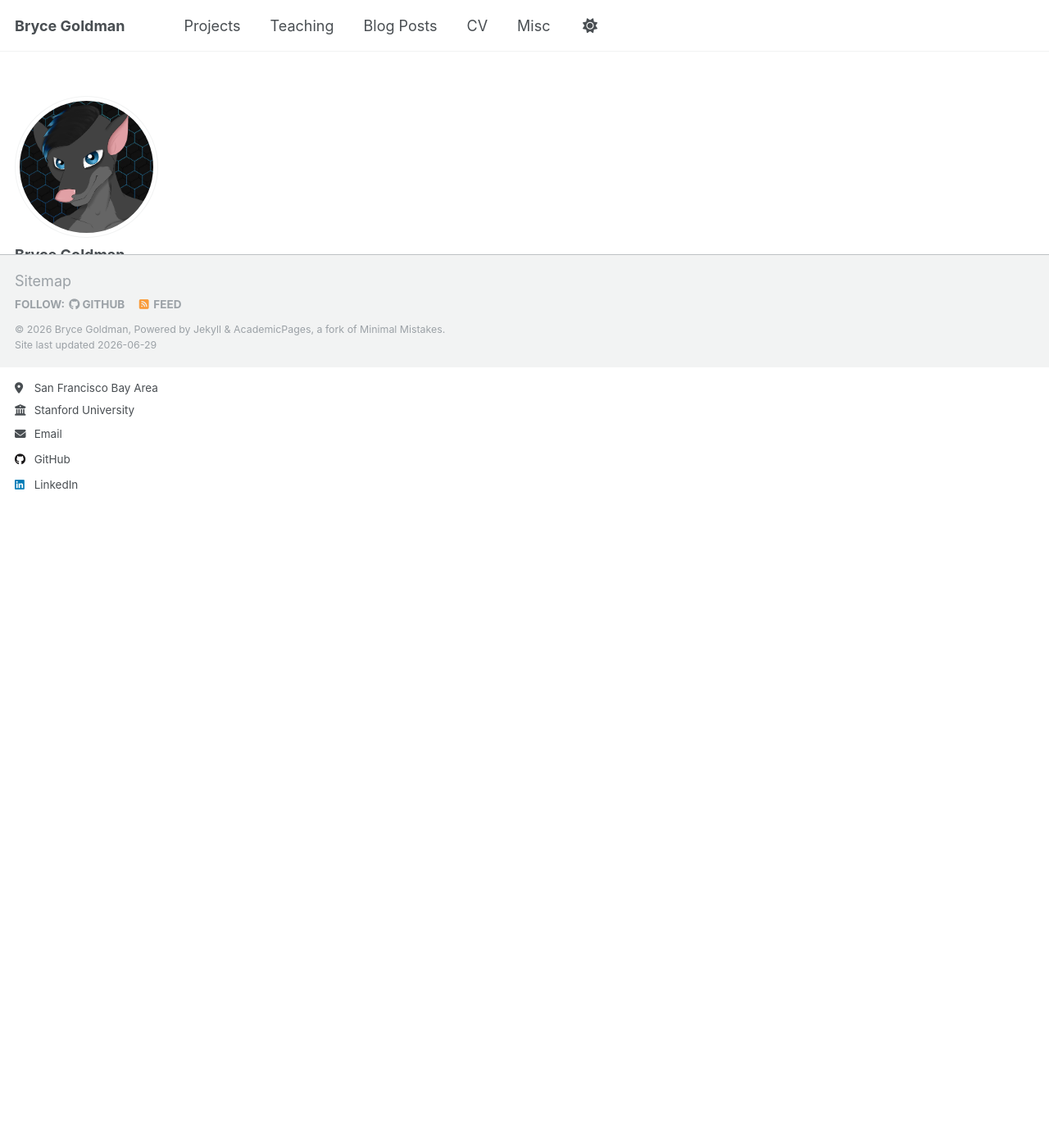
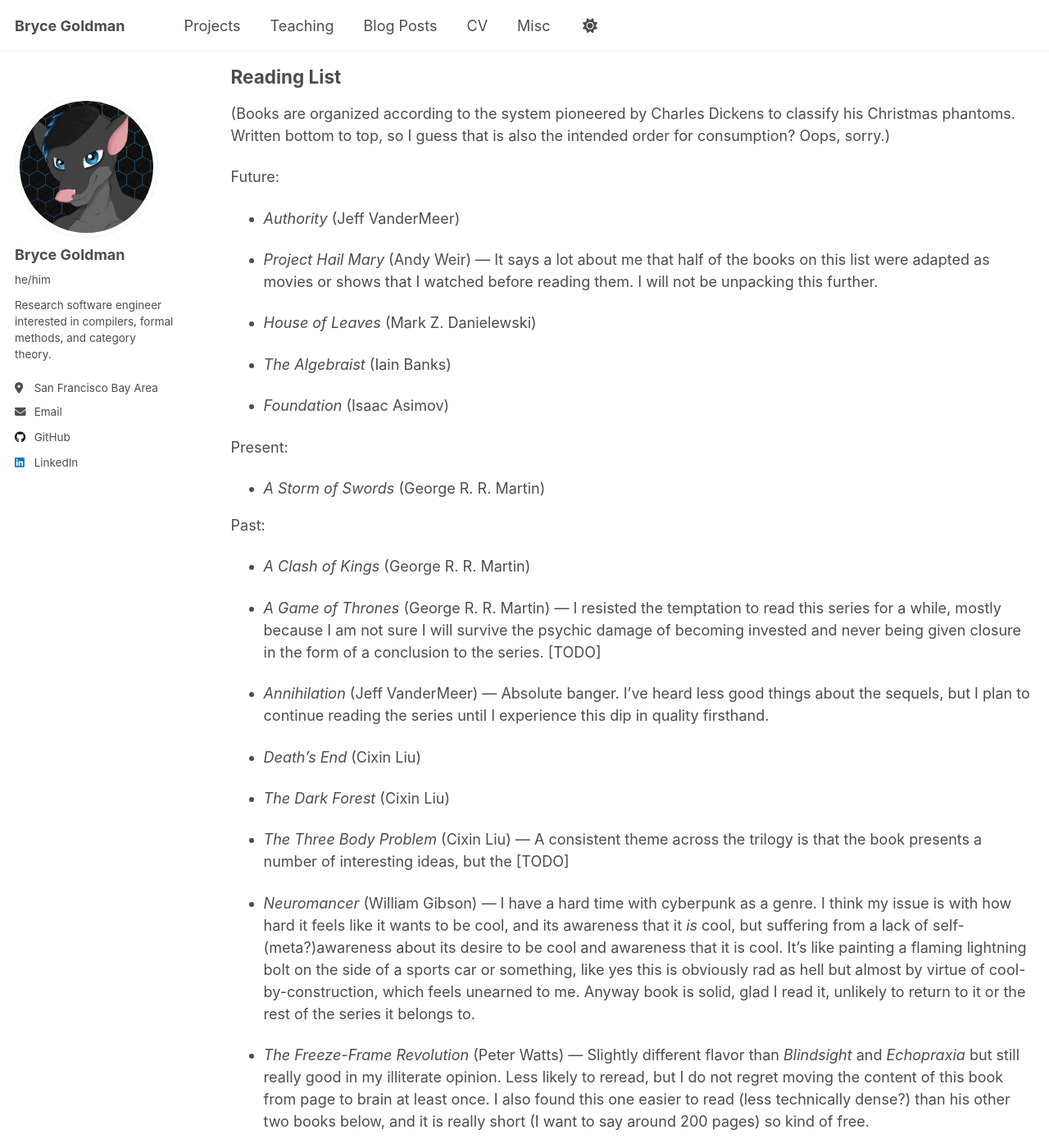
Before and after one commit to Alkizar/alkizar.github.io, a Jekyll site: the page built from _pages/misc.md, in a window 1280 px wide and 1400 px high, scrolled down 1229 px. Shown: the whole window at 82% size. Built offline with Jekyll 4.4.1, drawn with Linux system fonts in a browser that asks for light colours; some of the changed text lies outside the part shown.

Commit message:
Added book review section

```diff
--- a/_config.yml
+++ b/_config.yml
@@ -25,9 +25,9 @@ author:
   avatar           : "profile.PNG"
   name             : "Bryce Goldman"
   pronouns         : "he/him" # example: "she/her"
-  bio              : "Master's student studying programming languages, compilers, and category theory."
+  bio              : "Research software engineer interested in compilers, formal methods, and category theory."
   location         : "San Francisco Bay Area"
-  employer         : "Stanford University"
+  employer         : #"Stanford University"
   uri              : #https://profiles.stanford.edu/bryce-goldman
   email            : "bryceggoldman@gmail.com"
 
--- a/_pages/misc.md
+++ b/_pages/misc.md
@@ -49,7 +49,52 @@ Young couple on BART<br>
 I would be grateful if you'd<br>
 stop fucking smoking
 
+Reading List
+------
 
+(Books are organized according to the system pioneered by Charles Dickens to classify his Christmas phantoms. Written bottom to top, so I guess that is also the intended order for consumption? Oops, sorry.)
+
+Future:
+
+* *Authority* (Jeff VanderMeer)
+
+* *Project Hail Mary* (Andy Weir) --- It says a lot about me that half of the books on this list were adapted as movies or shows that I watched before reading them. I will not be unpacking this further.
+
+* *House of Leaves* (Mark Z. Danielewski)
+
+* *The Algebraist* (Iain Banks)
+
+* *Foundation* (Isaac Asimov)
+
+Present:
+
+* *A Storm of Swords* (George R. R. Martin)
+
+Past:
+
+* *A Clash of Kings* (George R. R. Martin)
+
+* *A Game of Thrones* (George R. R. Martin) --- I resisted the temptation to read this series for a while, mostly because I am not sure I will survive the psychic damage of becoming invested and never being given closure in the form of a conclusion to the series. [TODO]
+
+* *Annihilation* (Jeff VanderMeer) --- Absolute banger. I've heard less good things about the sequels, but I plan to continue reading the series until I experience this dip in quality firsthand.
+
+* *Death's End* (Cixin Liu)
+
+* *The Dark Forest* (Cixin Liu)
+
+* *The Three Body Problem* (Cixin Liu) --- A consistent theme across the trilogy is that the book presents a number of interesting ideas, but the [TODO]
+
+* *Neuromancer* (William Gibson) --- I have a hard time with cyberpunk as a genre. I think my issue is with how hard it feels like it wants to be cool, and its awareness that it *is* cool, but suffering from a lack of self-(meta?)awareness about its desire to be cool and awareness that it is cool. It's like painting a flaming lightning bolt on the side of a sports car or something, like yes this is obviously rad as hell but almost by virtue of cool-by-construction, which feels unearned to me. Anyway book is solid, glad I read it, unlikely to return to it or the rest of the series it belongs to.
+
+* *The Freeze-Frame Revolution* (Peter Watts) --- Slightly different flavor than *Blindsight* and *Echopraxia* but still really good in my illiterate opinion. Less likely to reread, but I do not regret moving the content of this book from page to brain at least once. I also found this one easier to read (less technically dense?) than his other two books below, and it is really short (I want to say around 200 pages) so kind of free.
+
+* *Echopraxia* (Peter Watts) --- Didn't quite capture the magic of the *Blindsight*, but still a really great sidequel to the latter, and I am very likely to reread *Echopraxia* at some point in my future.
+
+* *Blindsight* (Peter Watts) --- Probably my favorite science fiction novel at this point. I think based on where I have placed this book in the loose chronology of things I've read the past few years this would have been my third(?) reading. Will read again with probability close to 1.
+
+* *Exhalation* (Ted Chiang) --- I found this anthology to be less engaging than its predecessor. Finishing "The Lifecycle of Software Objects" began to feel like a chore, and I really didn't feel like I gained anything as a reader from it dragging on as long as it did. A few interesting ideas were presented, but it fell short of asking some of the more uncomfortable questions that I felt like it had to be setting up. I don't know, maybe I am not sufficiently cozy-core for this particular story. The story "Exhalation" was good.
+
+* *Stories of Your Life and Others* (Ted Chiang) --- I enjoyed most of the short stories, especially "Division by Zero" and "Hell is the Absence of God". I felt that "Understand" was a little goofy by the end (which may have been the point) and I found it difficult to take the narrator seriously by the end of it.
 
 <!--
 [mtg, photography, D&D, lockpicking, public transit haikus, dumb discord bots]
```
